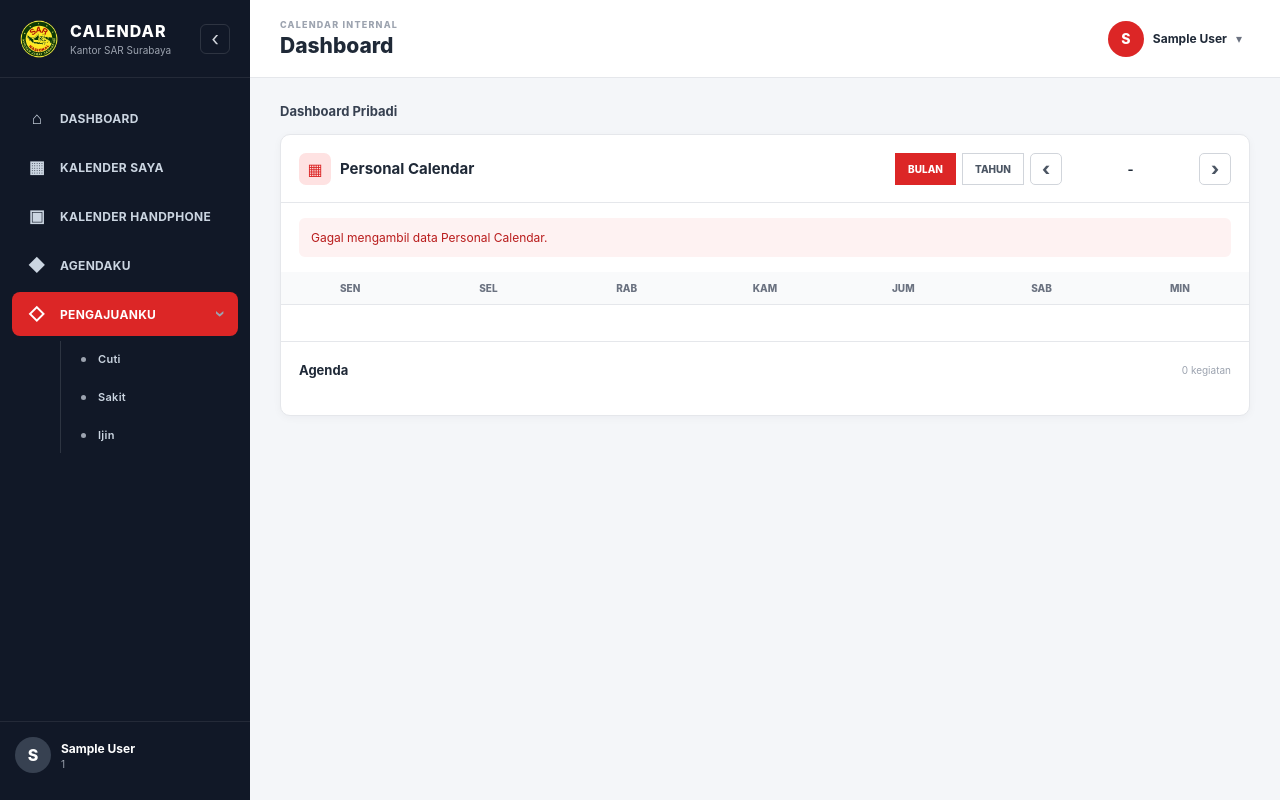
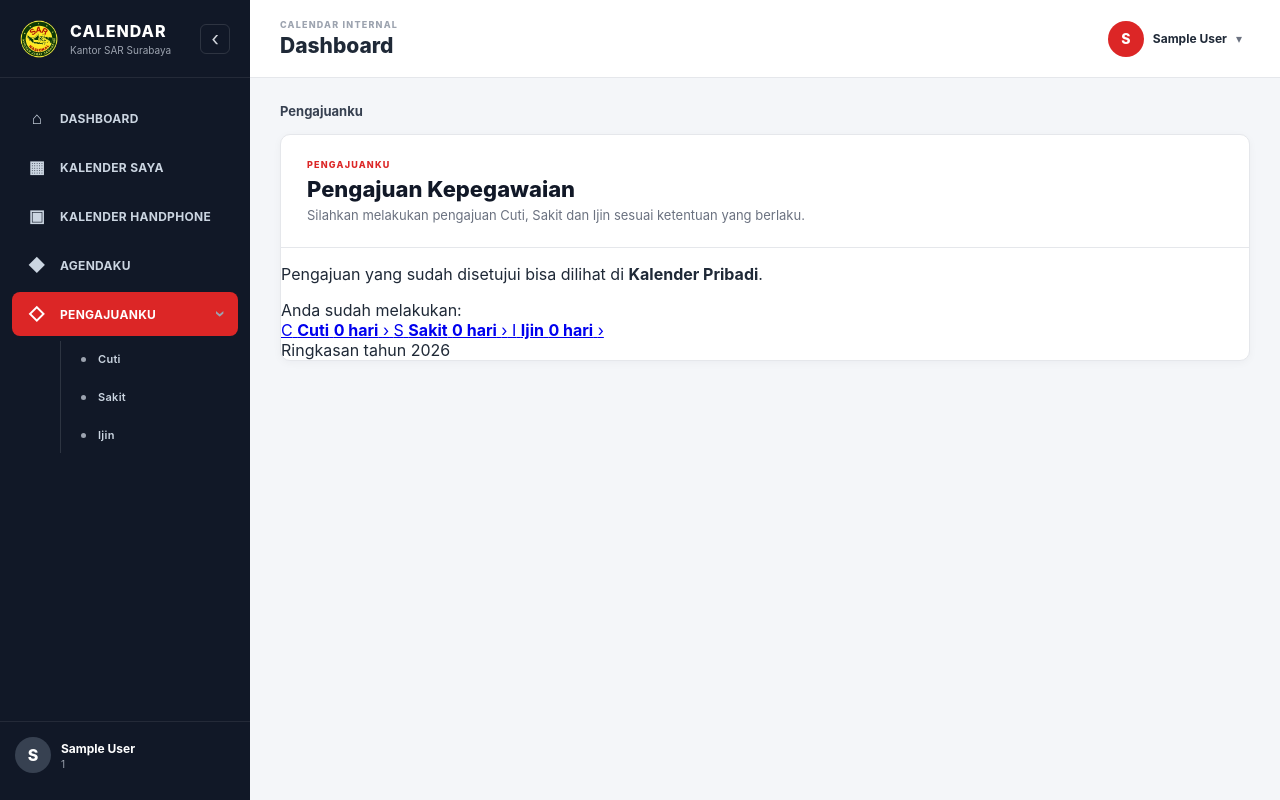
Before and after one commit to ditdoank007/Project-HRIS-Calendar, a Flask app: page /plans in a window 1280 px wide. Run offline with Flask 3, Linux system fonts and the light colour scheme; the visitor is signed in with stand-in values (Sample User, id 1).

Commit message:
feat: add Pengajuanku overview summary

```diff
--- a/templates/dashboard.html
+++ b/templates/dashboard.html
@@ -202,6 +202,90 @@
                         persetujuan, dan integrasi HRIS.
                     </span>
                 </div>
+            </section>
+
+            {% elif active_menu == "plans" %}
+
+            <div class="breadcrumb-card">
+                <strong>Pengajuanku</strong>
+            </div>
+
+            <section class="submission-card submission-overview">
+
+                <div class="submission-header">
+                    <div>
+                        <div class="submission-kicker">PENGAJUANKU</div>
+                        <h2>Pengajuan Kepegawaian</h2>
+                        <p>
+                            Silahkan melakukan pengajuan Cuti, Sakit dan Ijin
+                            sesuai ketentuan yang berlaku.
+                        </p>
+                    </div>
+                </div>
+
+                <div class="submission-overview-content">
+
+                    <p class="submission-overview-note">
+                        Pengajuan yang sudah disetujui bisa dilihat di
+                        <strong>Kalender Pribadi</strong>.
+                    </p>
+
+                    <div class="submission-summary-title">
+                        Anda sudah melakukan:
+                    </div>
+
+                    <div id="submissionSummaryLoading"
+                         class="submission-summary-loading">
+                        Memuat ringkasan pengajuan...
+                    </div>
+
+                    <div id="submissionSummaryError"
+                         class="submission-summary-error"
+                         hidden>
+                    </div>
+
+                    <div id="submissionSummary"
+                         class="submission-summary-grid"
+                         hidden>
+
+                        <a href="/plans/cuti"
+                           class="submission-summary-card">
+                            <span class="submission-summary-icon">C</span>
+                            <span class="submission-summary-body">
+                                <strong>Cuti</strong>
+                                <b id="summaryCuti">0 hari</b>
+                            </span>
+                            <span class="submission-summary-arrow">›</span>
+                        </a>
+
+                        <a href="/plans/sakit"
+                           class="submission-summary-card">
+                            <span class="submission-summary-icon">S</span>
+                            <span class="submission-summary-body">
+                                <strong>Sakit</strong>
+                                <b id="summarySakit">0 hari</b>
+                            </span>
+                            <span class="submission-summary-arrow">›</span>
+                        </a>
+
+                        <a href="/plans/ijin"
+                           class="submission-summary-card">
+                            <span class="submission-summary-icon">I</span>
+                            <span class="submission-summary-body">
+                                <strong>Ijin</strong>
+                                <b id="summaryIjin">0 hari</b>
+                            </span>
+                            <span class="submission-summary-arrow">›</span>
+                        </a>
+
+                    </div>
+
+                    <div class="submission-summary-year"
+                         id="submissionSummaryYear">
+                    </div>
+
+                </div>
+
             </section>
 
             {% elif active_menu == "phone" %}
@@ -488,6 +572,66 @@
 
 
 <script>
+{% if active_menu == "plans" %}
+async function loadSubmissionSummary() {
+
+    const loading =
+        document.getElementById("submissionSummaryLoading");
+
+    const error =
+        document.getElementById("submissionSummaryError");
+
+    const summary =
+        document.getElementById("submissionSummary");
+
+    try {
+
+        const response = await fetch(
+            "/api/submission-summary",
+            { credentials: "same-origin" }
+        );
+
+        const payload = await response.json();
+
+        if (!response.ok || payload.status !== "success") {
+            throw new Error(
+                payload.message || "Gagal mengambil ringkasan pengajuan."
+            );
+        }
+
+        const data = payload.data || {};
+
+        document.getElementById("summaryCuti").textContent =
+            `${data.CUTI || 0} hari`;
+
+        document.getElementById("summarySakit").textContent =
+            `${data.SAKIT || 0} hari`;
+
+        document.getElementById("summaryIjin").textContent =
+            `${data.IJIN || 0} hari`;
+
+        document.getElementById("submissionSummaryYear").textContent =
+            `Ringkasan tahun ${payload.year}`;
+
+        summary.hidden = false;
+
+    } catch (errorObject) {
+
+        error.textContent =
+            errorObject.message ||
+            "Gagal mengambil ringkasan pengajuan.";
+
+        error.hidden = false;
+
+    } finally {
+
+        loading.hidden = true;
+    }
+}
+
+loadSubmissionSummary();
+
+{% else %}
 {% if active_menu == "phone" %}
 async function loadPhoneCalendar() {
 
@@ -1116,6 +1260,7 @@
 loadCalendar();
 
 {% endif %}
+{% endif %}
 </script>
 
 </body>
```
